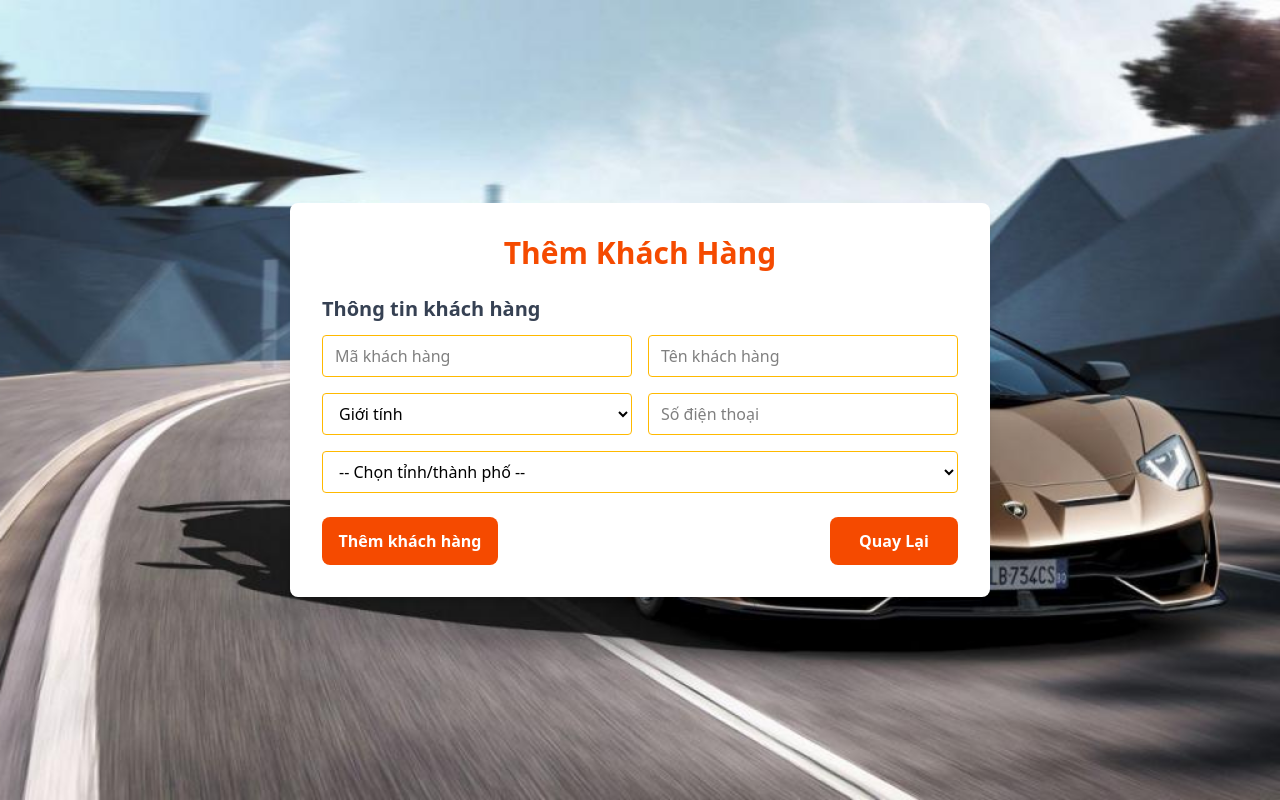
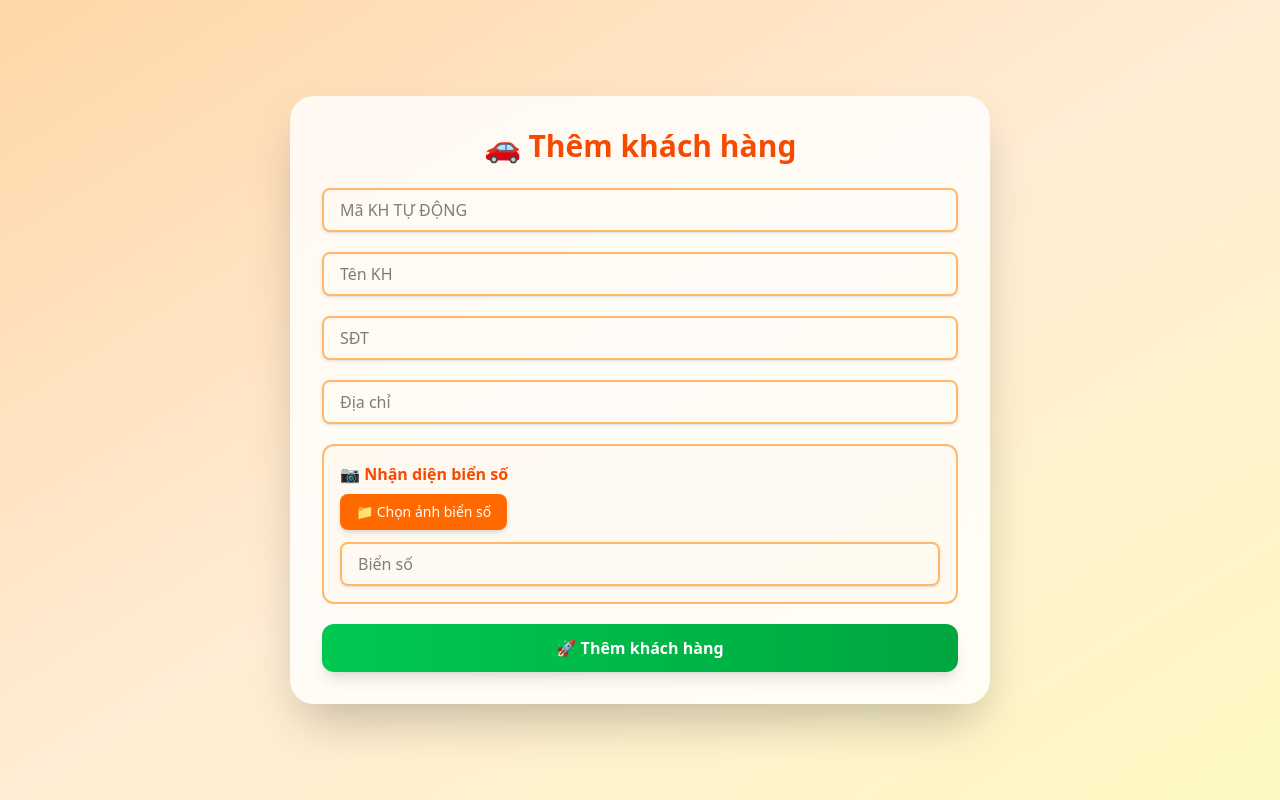
Before and after one commit to nguyenmanhhieu2903/DU-AN-ORACE, a React (Vite) app: page /addKH in a window 1280 px wide. Built offline with nearby package versions, Linux system fonts and the light colour scheme.

Commit message:
update-qr

```diff
--- a/package.json
+++ b/package.json
@@ -13,6 +13,7 @@
     "@heroicons/react": "^2.2.0",
     "@tailwindcss/vite": "^4.1.17",
     "axios": "^1.13.2",
+    "html5-qrcode": "^2.3.8",
     "react": "^19.2.0",
     "react-dom": "^19.2.0",
     "react-router-dom": "^7.10.0"
--- a/src/App.jsx
+++ b/src/App.jsx
@@ -9,6 +9,7 @@ import ListKH from './component/listKH.jsx'
 import AddKH from './component/addKH.jsx'
 import TicketList from './component/ticketlist.jsx'
 import UpdateKH from './component/updateKH.jsx'
+import QrScanner from "./component/QrScanner";
 
 function App() {
   return (
@@ -20,6 +21,7 @@ function App() {
         <Route path="/addKH" element={<AddKH />} />
         <Route path="/ticketlist" element={<TicketList />} />
         <Route path="/updateKH/:maKH" element={<UpdateKH />} />
+        <Route path="/scan-qr" element={<QrScanner />} />
       </Routes>
     </Router>
   );
--- /dev/null
+++ b/src/component/QrScanner.jsx
@@ -0,0 +1,179 @@
+import { useState } from "react";
+import { useNavigate } from "react-router-dom";
+import axios from "axios";
+
+const QrScanner = () => {
+  const [file, setFile] = useState(null);
+  const [preview, setPreview] = useState(null);
+  const [result, setResult] = useState("");
+  const [loading, setLoading] = useState(false);
+
+  const navigate = useNavigate();
+
+  const handleFileChange = (e) => {
+    const selected = e.target.files[0];
+    if (selected) {
+      setFile(selected);
+      setPreview(URL.createObjectURL(selected));
+      setResult("");
+    }
+  };
+
+  const handleUpload = async () => {
+    if (!file) {
+      alert("⚠️ Vui lòng chọn ảnh!");
+      return;
+    }
+
+    setLoading(true);
+    setResult("");
+
+    try {
+      const formData = new FormData();
+      formData.append("image", file);
+
+      const res = await axios.post("http://localhost:8080/api/khach-hang/scan", formData);
+
+      if (res.data && res.data.plate) {
+        setResult(res.data.plate);
+      } else {
+        alert("Không tìm thấy biển số!");
+      }
+    } catch (error) {
+      alert("Lỗi server!");
+    } finally {
+      setLoading(false);
+    }
+  };
+
+  const handleGoAddKH = () => {
+    if (!result) {
+      alert("Bạn chưa nhận diện!");
+      return;
+    }
+
+    navigate("/addKH", {
+      state: {
+        bienSo: result,
+        image: preview,
+      },
+    });
+  };
+
+  return (
+    <div className="min-h-screen bg-gradient-to-br from-orange-200 via-orange-100 to-yellow-100 flex items-center justify-center p-4">
+
+      {/* 🔥 LOADING OVERLAY */}
+      {loading && (
+        <div className="fixed inset-0 bg-black/50 flex items-center justify-center z-50">
+          <div className="bg-white p-6 rounded-2xl text-center shadow-2xl">
+            <div className="animate-spin text-4xl mb-3">🔄</div>
+            <p className="font-semibold text-orange-600">
+              Đang quét biển số...
+            </p>
+          </div>
+        </div>
+      )}
+
+      <div className="backdrop-blur-lg bg-white/70 shadow-2xl rounded-3xl p-6 w-full max-w-[400px] transition hover:scale-[1.02]">
+
+        <h2 className="text-2xl font-bold text-center text-orange-600 mb-6">
+          🚗 Nhận diện biển số
+        </h2>
+
+        {/* CHỌN ẢNH */}
+        {!file && (
+          <label className="cursor-pointer block border-2 border-dashed border-orange-400 rounded-2xl p-8 text-center hover:bg-orange-50 transition shadow-inner">
+            <input
+              type="file"
+              className="hidden"
+              onChange={handleFileChange}
+              accept="image/*"
+            />
+            <div className="text-orange-500 text-4xl mb-2">📂</div>
+            <p className="text-gray-600 font-medium">Quét ảnh biển số</p>
+          </label>
+        )}
+
+        {/* PREVIEW + ANIMATION SCAN */}
+        {preview && (
+          <div className="relative mt-2 rounded-2xl overflow-hidden">
+            <img
+              src={preview}
+              alt="preview"
+              className="w-full h-48 object-contain rounded-2xl shadow-md border-2 border-white"
+            />
+
+            {/* 🔥 TIA QUÉT */}
+            {loading && (
+              <div className="absolute top-0 left-0 w-full h-full">
+                <div className="scan-line"></div>
+              </div>
+            )}
+
+            {/* Nút xóa */}
+            {!loading && (
+              <button
+                onClick={() => {
+                  setFile(null);
+                  setPreview(null);
+                  setResult("");
+                }}
+                className="absolute top-2 right-2 bg-red-500 text-white w-8 h-8 rounded-full shadow-lg hover:bg-red-600"
+              >
+                ✕
+              </button>
+            )}
+          </div>
+        )}
+
+        {/* NÚT NHẬN DIỆN */}
+        {file && !result && (
+          <button
+            onClick={handleUpload}
+            className="mt-6 w-full py-3 rounded-xl font-bold text-white shadow-lg bg-gradient-to-r from-orange-500 to-orange-600 hover:scale-105 transition"
+          >
+            🚀 Bắt đầu nhận diện
+          </button>
+        )}
+
+        {/* RESULT */}
+        {result && (
+          <div className="mt-6 p-4 bg-white border border-green-200 rounded-2xl text-center shadow-sm animate-fadeIn">
+            <p className="text-xs text-gray-400 uppercase">
+              Kết quả
+            </p>
+            <p className="text-3xl font-black text-green-600 my-2">
+              {result}
+            </p>
+
+            <button
+              onClick={handleGoAddKH}
+              className="mt-4 w-full bg-green-500 hover:bg-green-600 text-white py-3 rounded-xl font-bold transition"
+            >
+              Tiếp tục ➡️
+            </button>
+          </div>
+        )}
+      </div>
+
+      {/* 🔥 CSS ANIMATION */}
+      <style>{`
+        .scan-line {
+          position: absolute;
+          width: 100%;
+          height: 3px;
+          background: red;
+          animation: scan 1.5s linear infinite;
+        }
+
+        @keyframes scan {
+          0% { top: 0; }
+          100% { top: 100%; }
+        }
+      `}</style>
+    </div>
+  );
+};
+
+export default QrScanner;
--- a/src/component/addKH.jsx
+++ b/src/component/addKH.jsx
@@ -1,183 +1,209 @@
-import { useState } from "react";
+import { useState, useEffect } from "react";
+import { useLocation } from "react-router-dom";
 import axios from "axios";
 
 const AddKH = () => {
+  const location = useLocation();
+
   const [khachHang, setKhachHang] = useState({
     maKH: "",
     tenKH: "",
     gioiTinh: "",
     sdt: "",
     diaChi: "",
+    bienSo: "",
   });
 
+  const [file, setFile] = useState(null);
+  const [preview, setPreview] = useState(null);
   const [success, setSuccess] = useState(false);
+  const [loading, setLoading] = useState(false);
+
+  useEffect(() => {
+    if (location.state) {
+      setKhachHang((prev) => ({
+        ...prev,
+        bienSo: location.state.bienSo || "",
+      }));
+      setPreview(location.state.image || null);
+    }
+  }, [location.state]);
+
+  const handleFileChange = (e) => {
+    const f = e.target.files[0];
+    if (f) {
+      setFile(f);
+      setPreview(URL.createObjectURL(f));
+    }
+  };
+
+  const handleScanPlate = async () => {
+    if (!file) {
+      alert("Chọn ảnh trước!");
+      return;
+    }
+    setLoading(true);
+    try {
+      const formData = new FormData();
+      formData.append("image", file);
+      const res = await axios.post("http://localhost:5000/scan", formData);
+      setKhachHang({ ...khachHang, bienSo: res.data.plate });
+    } catch {
+      alert("Lỗi nhận diện biển số!");
+    }
+    setLoading(false);
+  };
 
   const handleSubmit = async (e) => {
     e.preventDefault();
-
     const payload = {
       maKhachHang: khachHang.maKH,
       hoTen: khachHang.tenKH,
       gioiTinh: khachHang.gioiTinh,
       soDienThoai: khachHang.sdt,
       diaChi: khachHang.diaChi,
+      bienSo: khachHang.bienSo,
+      maQR: khachHang.maQR,
     };
 
     try {
       await axios.post("http://localhost:8080/api/khach-hang", payload);
-
-      // ✅ HIỂN THỊ MOCKUP
       setSuccess(true);
-
-      // Reset form
       setKhachHang({
-        maKH: "",
-        tenKH: "",
-        gioiTinh: "",
-        sdt: "",
-        diaChi: "",
+        maKH: "", tenKH: "", gioiTinh: "", sdt: "", diaChi: "", bienSo: "",
       });
-    } catch (error) {
-      console.error("Lỗi thêm khách hàng:", error);
-      alert("Thêm khách hàng thất bại!");
+      setPreview(null);
+      setFile(null);
+    } catch {
+      alert("Thêm thất bại!");
     }
   };
 
   return (
-    <div
-      className="min-h-screen flex items-center justify-center p-8"
-      style={{
-        backgroundImage: "url('/img/oto2.jpg')",
-        backgroundSize: "cover",
-        backgroundRepeat: "no-repeat",
-        backgroundPosition: "center",
-      }}
-    >
-      {/* ===== MOCKUP THÀNH CÔNG ===== */}
+    <div className="min-h-screen flex items-center justify-center p-8 bg-gradient-to-br from-orange-200 via-orange-100 to-yellow-100">
+      {/* SUCCESS MODAL */}
       {success && (
         <div className="fixed inset-0 bg-black/40 flex items-center justify-center z-50">
-          <div className="bg-white rounded-xl shadow-xl p-8 w-[400px] text-center animate-scaleIn">
-            <div className="text-green-500 text-5xl mb-4">✔️</div>
-            <h3 className="text-2xl font-bold text-gray-700 mb-2">
-              Thêm thành công!
-            </h3>
-            <p className="text-gray-500 mb-6">
-              Khách hàng đã được lưu vào hệ thống
-            </p>
-
-            <div className="flex justify-center gap-4">
+          <div className="bg-white p-6 rounded-2xl text-center shadow-2xl animate-scaleIn">
+            <h2 className="text-green-600 text-xl font-bold">✔ Thành công</h2>
             <button
               onClick={() => setSuccess(false)}
-                className="px-5 py-2 bg-green-600 text-white rounded-lg hover:scale-105 transition"
+              className="mt-3 bg-green-500 hover:bg-green-600 text-white px-4 py-2 rounded-lg transition hover:scale-105"
             >
-                Thêm tiếp
+              OK
             </button>
-
-              <a
-                href="/listKH"
-                className="px-5 py-2 bg-orange-600 text-white rounded-lg hover:scale-105 transition"
-              >
-                Danh sách
-              </a>
-            </div>
           </div>
         </div>
       )}
 
-      {/* ===== FORM ===== */}
-      <div className="bg-white shadow-lg rounded-lg p-8 w-full max-w-[700px]">
-        <h2 className="text-3xl font-bold mb-6 text-orange-600 text-center">
-          Thêm Khách Hàng
+      <div className="bg-white/80 backdrop-blur-md shadow-2xl rounded-3xl p-8 w-[700px] transition hover:scale-[1.01]">
+        <h2 className="text-3xl font-bold text-orange-600 text-center mb-6 flex items-center justify-center gap-2">
+          🚗 Thêm khách hàng
         </h2>
 
-        <form className="flex flex-col gap-6" onSubmit={handleSubmit}>
-          <div>
-            <h3 className="text-xl font-semibold text-gray-700 mb-3">
-              Thông tin khách hàng
-            </h3>
-
-            <div className="grid grid-cols-1 md:grid-cols-2 gap-4">
+        <form onSubmit={handleSubmit} className="flex flex-col gap-5">
           <input
-                type="text"
-                placeholder="Mã khách hàng"
+            placeholder="Mã KH TỰ ĐỘNG"
             value={khachHang.maKH}
-                onChange={(e) =>
-                  setKhachHang({ ...khachHang, maKH: e.target.value })
-                }
-                className="border border-amber-400 rounded px-3 py-2 w-full"
-                required
+            onChange={(e) => setKhachHang({ ...khachHang, maKH: e.target.value })}
+            className="input-cam border p-2 rounded-lg"
           />
 
           <input
-                type="text"
-                placeholder="Tên khách hàng"
+            placeholder="Tên KH"
             value={khachHang.tenKH}
-                onChange={(e) =>
-                  setKhachHang({ ...khachHang, tenKH: e.target.value })
-                }
-                className="border border-amber-400 rounded px-3 py-2 w-full"
-                required
+            onChange={(e) => setKhachHang({ ...khachHang, tenKH: e.target.value })}
+            className="input-cam border p-2 rounded-lg"
           />
 
-              <select
-                value={khachHang.gioiTinh}
-                onChange={(e) =>
-                  setKhachHang({ ...khachHang, gioiTinh: e.target.value })
-                }
-                className="border border-amber-400 rounded px-3 py-2 w-full"
-                required
-              >
-                <option value="">Giới tính</option>
-                <option value="Nam">Nam</option>
-                <option value="Nữ">Nữ</option>
-              </select>
+          <input
+            placeholder="SĐT"
+            value={khachHang.sdt}
+            onChange={(e) => setKhachHang({ ...khachHang, sdt: e.target.value })}
+            className="input-cam border p-2 rounded-lg"
+          />
 
           <input
-                type="text"
-                placeholder="Số điện thoại"
-                value={khachHang.sdt}
-                onChange={(e) =>
-                  setKhachHang({ ...khachHang, sdt: e.target.value })
-                }
-                className="border border-amber-400 rounded px-3 py-2 w-full"
-                required
+            placeholder="Địa chỉ"
+            value={khachHang.diaChi}
+            onChange={(e) => setKhachHang({ ...khachHang, diaChi: e.target.value })}
+            className="input-cam border p-2 rounded-lg"
           />
 
-              <select
-                value={khachHang.diaChi}
-                onChange={(e) =>
-                  setKhachHang({ ...khachHang, diaChi: e.target.value })
-                }
-                className="border border-amber-400 rounded px-3 py-2 w-full md:col-span-2"
-                required
+          {/* ===== BIỂN SỐ & UPLOAD ===== */}
+          <div className="border-2 border-orange-300 p-4 rounded-xl bg-orange-50/50 hover:shadow-md transition">
+            <p className="font-semibold text-orange-600 mb-2">📷 Nhận diện biển số</p>
+
+            {khachHang.bienSo && (
+              <p className="text-green-600 text-sm mb-2">✔ Đã nhận diện: {khachHang.bienSo}</p>
+            )}
+
+            <div className="flex flex-col gap-3">
+              {/* Input file ẩn hoàn toàn */}
+              <input
+                type="file"
+                id="file-upload"
+                onChange={handleFileChange}
+                className="hidden"
+              />
+
+              <div className="flex gap-2">
+                {/* 1. NÚT CHỌN ẢNH: Chỉ hiện khi CHƯA có file */}
+                {!file && (
+                  <label
+                    htmlFor="file-upload"
+                    className="cursor-pointer bg-orange-500 text-white px-4 py-2 rounded-lg hover:bg-orange-600 transition text-sm shadow-md flex items-center gap-2"
                   >
-                <option value="">-- Chọn tỉnh/thành phố --</option>
-                <option>Hà Nội</option>
-                <option>TP Hồ Chí Minh</option>
-                <option>Hải Phòng</option>
-                <option>Đà Nẵng</option>
-                <option>Cần Thơ</option>
-              </select>
+                    <span>📁 Chọn ảnh biển số</span>
+                  </label>
+                )}
+
+                {/* 2. NÚT QUÉT ẢNH: Chỉ hiện khi ĐÃ CÓ file và CHƯA quét xong biển số */}
+                {file && !khachHang.bienSo && (
+                  <button
+                    type="button"
+                    onClick={handleScanPlate}
+                    className="bg-blue-500 text-white px-4 py-2 rounded-lg hover:bg-blue-600 transition text-sm shadow-md"
+                  >
+                    {loading ? "Đang quét..." : "🔍 Bắt đầu nhận diện"}
+                  </button>
+                )}
+
+                {/* 3. NÚT CHỌN LẠI: Hiện khi đã có file (để người dùng đổi ảnh nếu chọn nhầm) */}
+                {file && (
+                  <button
+                    type="button"
+                    onClick={() => { setFile(null); setPreview(null); }}
+                    className="bg-gray-400 text-white px-3 py-2 rounded-lg hover:bg-gray-500 transition text-xs shadow-sm"
+                  >
+                    ✕ Hủy ảnh
+                  </button>
+                )}
+              </div>
+
+              {/* Hiển thị ảnh đã chọn */}
+              {preview && (
+                <div className="relative mt-2 w-fit">
+                  <img
+                    src={preview}
+                    alt="Preview"
+                    className="h-32 rounded-lg border-2 border-orange-200 object-cover shadow-sm"
+                  />
+                </div>
+              )}
+
+              <input
+                placeholder="Biển số"
+                value={khachHang.bienSo}
+                onChange={(e) => setKhachHang({ ...khachHang, bienSo: e.target.value })}
+                className="input-cam border p-2 rounded-lg w-full"
+              />
             </div>
           </div>
 
-          <div className="flex justify-between">
-            <button
-              type="submit"
-              className="w-44 bg-orange-600 text-white py-3 rounded-lg
-                         hover:bg-green-600 hover:scale-105 transition font-semibold"
-            >
-              Thêm khách hàng
+          <button type="submit" className="bg-gradient-to-r from-green-500 to-green-600 text-white py-3 rounded-xl hover:scale-105 transition font-semibold shadow-lg">
+            🚀 Thêm khách hàng
           </button>
-
-            <a
-              href="/listKH"
-              className="w-32 text-center bg-orange-600 text-white py-3 rounded-lg
-                         hover:bg-yellow-400 hover:scale-105 transition font-semibold"
-            >
-              Quay Lại
-            </a>
-          </div>
         </form>
       </div>
     </div>
--- a/src/index.css
+++ b/src/index.css
@@ -1,3 +1,14 @@
+.input-cam {
+  @apply border-2 border-orange-300 rounded-lg px-4 py-2 w-full
+         focus:outline-none focus:ring-2 focus:ring-orange-400
+         focus:border-orange-500 transition shadow-sm;
+}
+
+.input-blue {
+  @apply border-2 border-blue-300 rounded-lg px-4 py-2 w-full
+         focus:outline-none focus:ring-2 focus:ring-blue-400
+         focus:border-blue-500 transition shadow-sm;
+}
 /* :root {
   font-family: system-ui, Avenir, Helvetica, Arial, sans-serif;
   line-height: 1.5;
```
Also changed, not shown: src/component/ticketlist.jsx (+5 -5 lines), 1 other file (tests, documents, lock files or other folders). Lines whose indentation alone changed are shown as unchanged.
